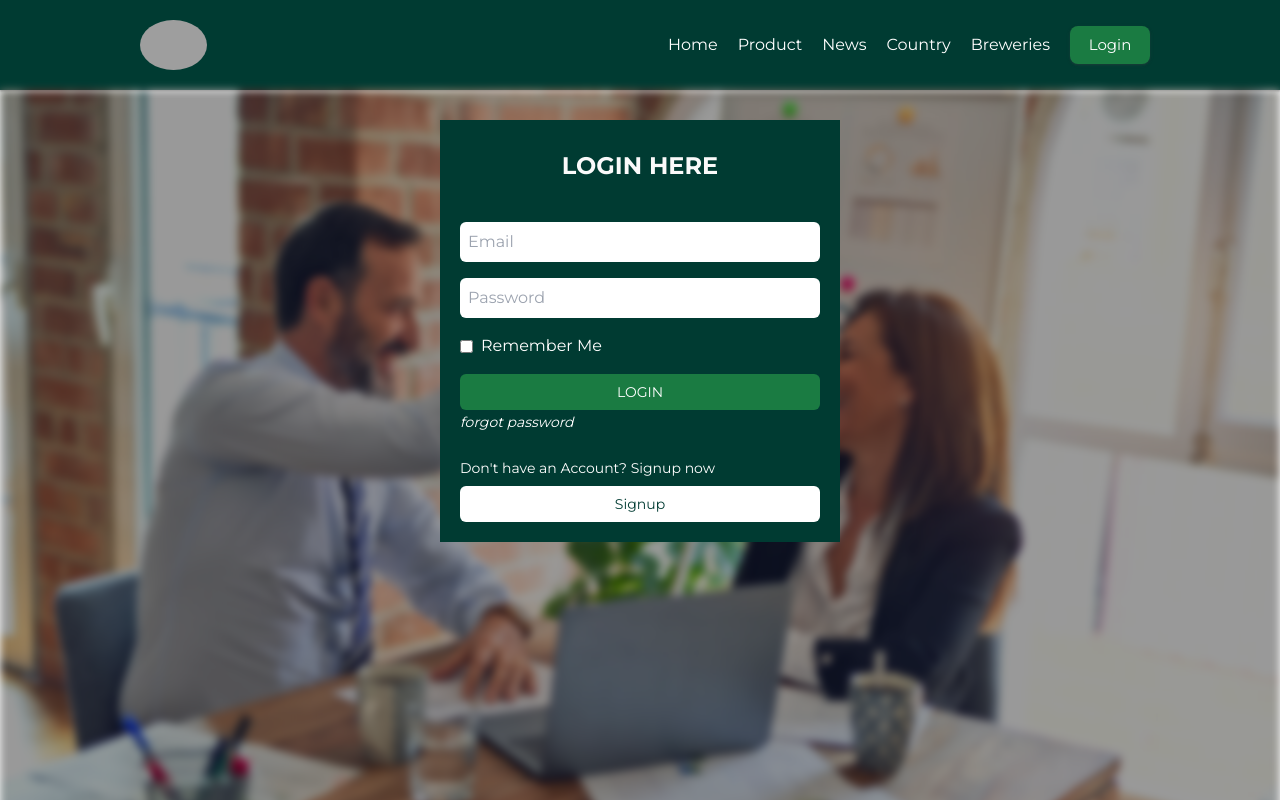
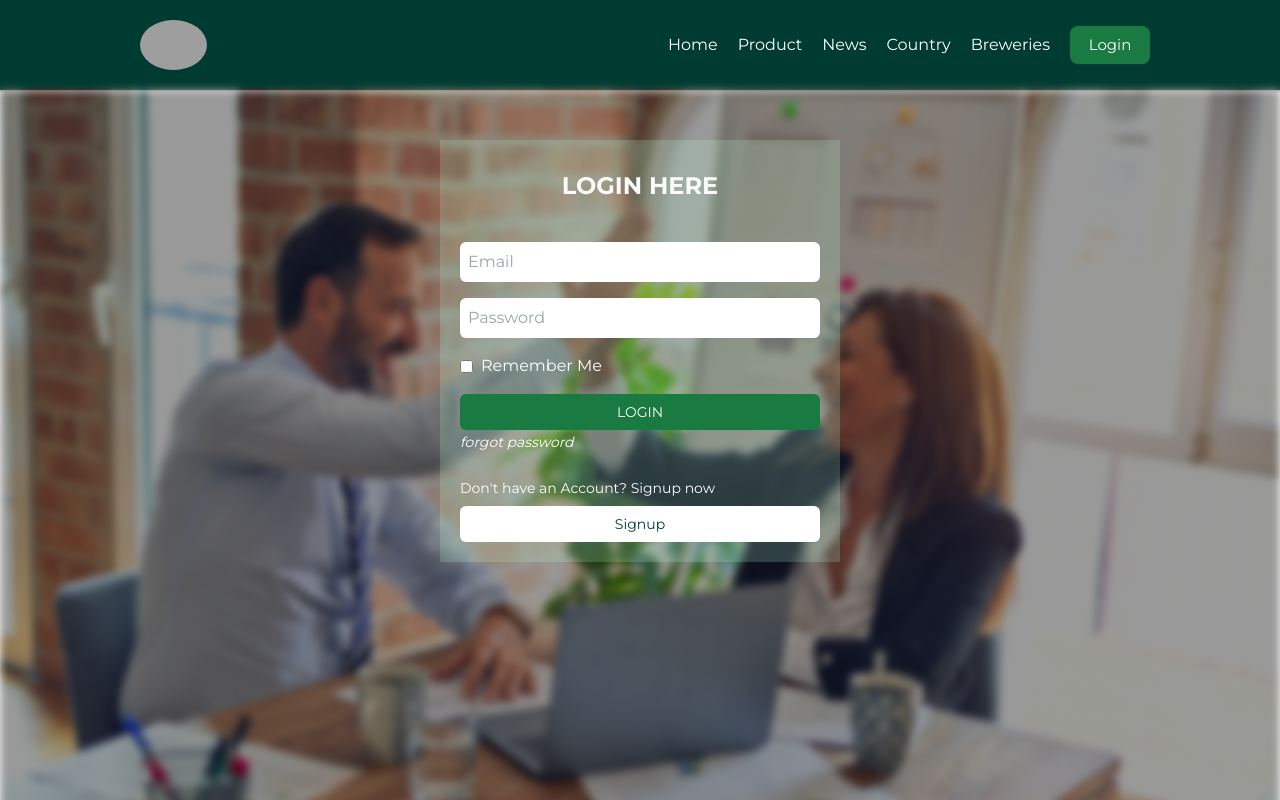
Before and after one commit to olakved/e-commerce, a React (Vite) app: page /login in a window 1280 px wide. Shown: the top 800 px of the page. Built offline with nearby package versions, Linux system fonts and the light colour scheme; grey boxes are pictures that could not be loaded.

Commit message:
correction

```diff
--- a/src/pages/Login/index.jsx
+++ b/src/pages/Login/index.jsx
@@ -36,12 +36,12 @@ function LoginPage() {
   };
 
   return (
-    <div className="flex justify-center h-full sm:h-screen">
-      <div className="w-full h-full relative blur-sm">
+    <div className="flex justify-center w-full sm:h-screen">
+      <div className="w-full max-h-screen relative blur-sm overflow-hidden">
         <img src={bgImg} alt="" className="relative" />
         <div className="bg-black/40 w-full h-full absolute top-0"></div>
       </div>
-      <div className="bg-[#003b32]  w-[400px] mt-[30px] flex items-center flex-col absolute">
+      <div className="bg-green-200/20 w-[400px] mt-[50px] flex items-center flex-col absolute">
         <h1 className="text-neutral-50 mt-[30px] text-2xl font-bold">
           LOGIN HERE
         </h1>
```
